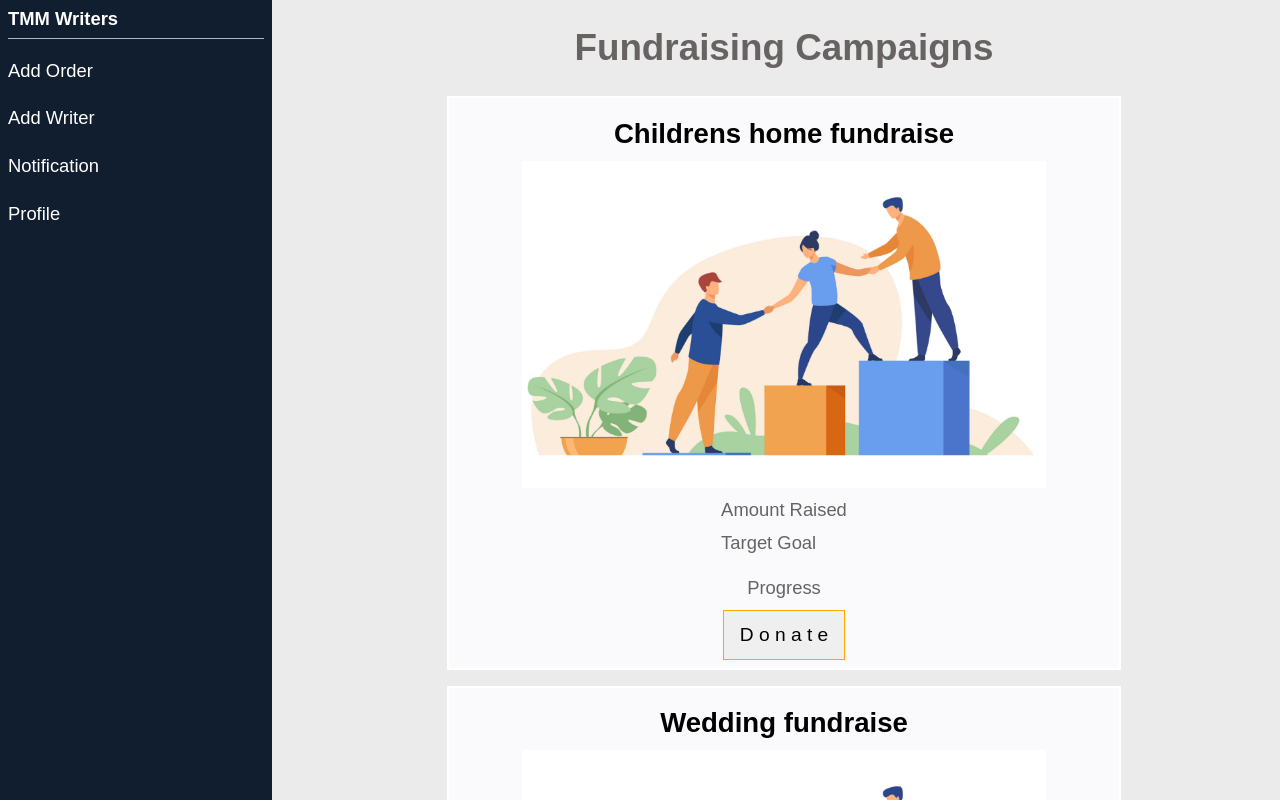
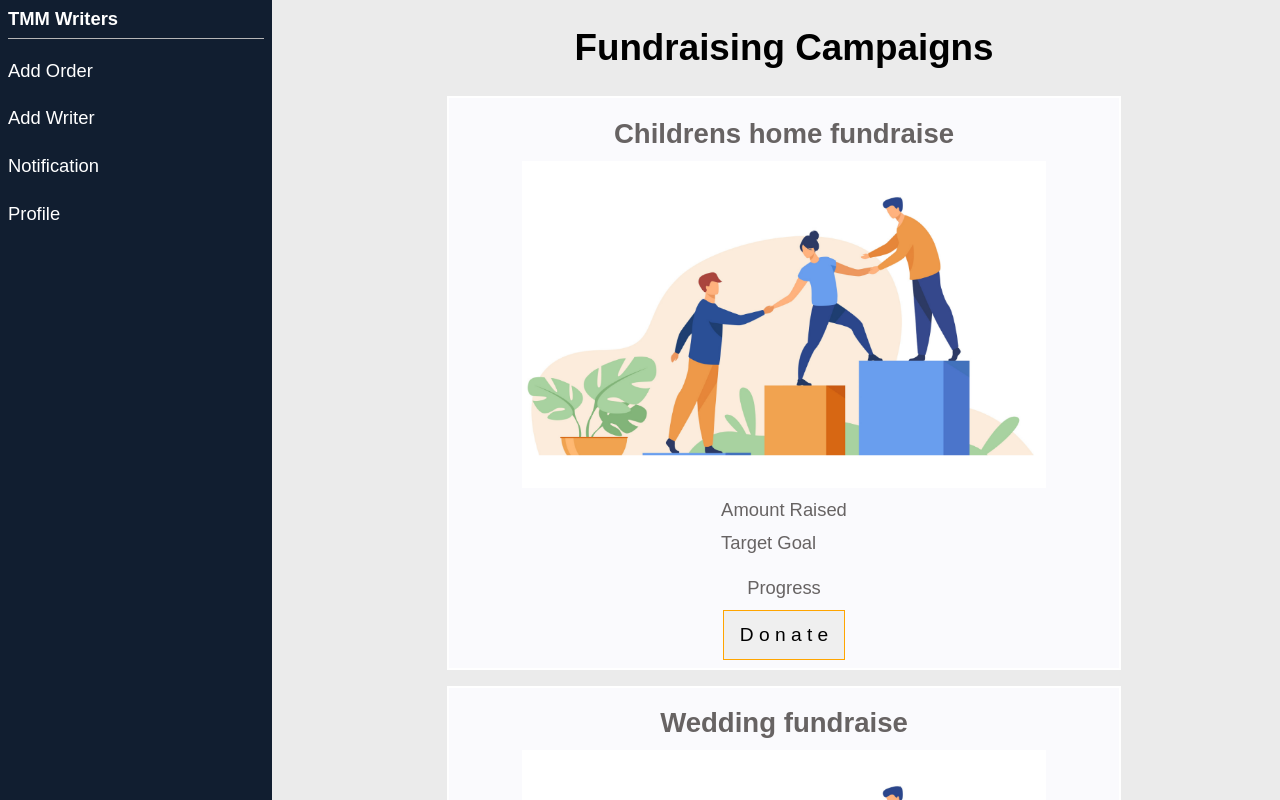
Before and after one commit to JosephMusya/changia, a React (Create React App) app: page / in a window 1280 px wide. Shown: the top 800 px of the page. Built offline with nearby package versions, Linux system fonts and the light colour scheme; the HTML template or start-up script is replaced by a standard one.

Commit message:
Modified the text styling

```diff
--- a/src/pages/fundraise.module.css
+++ b/src/pages/fundraise.module.css
@@ -15,7 +15,7 @@
 }
 
 h2 {
-    color: black;
+    color: var(--text-color-sec);
     text-align: center;
 }
 
--- a/src/pages/homepage.module.css
+++ b/src/pages/homepage.module.css
@@ -13,7 +13,7 @@
 }
 
 .topic h1 {
-    color: var(--text-color-sec);
+    color: black;
 }
 
 .fundraise {
```
